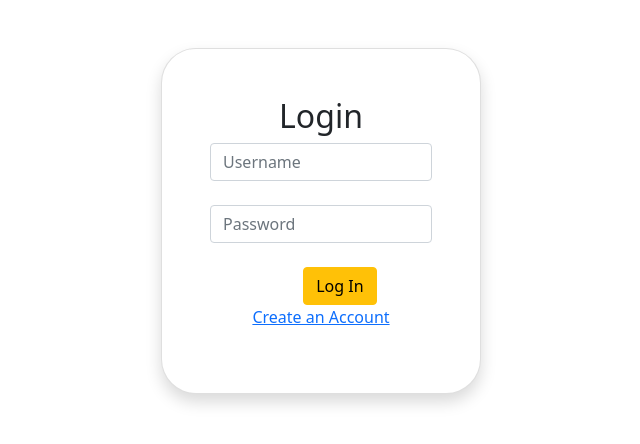
After one commit to vineethm5/movieticket, a Django app: page /login/ in a window 1280 px wide. The commit adds this page. Shown: the top 444 px of the page, without its empty margins (319-959 px from the left). Run offline with Django 4.2, Linux system fonts and the light colour scheme.

Commit message:
added login page

```diff
--- /dev/null
+++ b/myproject/myapp/templates/base.html
@@ -0,0 +1,19 @@
+<!doctype html>
+<html lang="en">
+
+<head>
+  <!-- Required meta tags -->
+  <meta charset="utf-8">
+  <meta name="viewport" content="width=device-width, initial-scale=1">
+
+  <link href="https://cdn.jsdelivr.net/npm/bootstrap@5.0.2/dist/css/bootstrap.min.css" rel="stylesheet"
+    integrity="sha384-EVSTQN3/azprG1Anm3QDgpJLIm9Nao0Yz1ztcQTwFspd3yD65VohhpuuCOmLASjC" crossorigin="anonymous">
+  <link rel="stylesheet" href="https://cdnjs.cloudflare.com/ajax/libs/font-awesome/6.4.0/css/all.min.css">
+ </head>
+ <body>
+ {% block start %}
+
+    {% endblock %}
+
+</body>
+</html>
--- /dev/null
+++ b/myproject/myapp/templates/login.html
@@ -0,0 +1,44 @@
+{% extends "base.html" %}
+
+{% block start %}
+<style>
+  #goal {
+    border-radius: 35px;
+  }
+
+  .mid {
+    margin-left: 42%;
+  }
+</style>
+
+<div class="container mt-5 mx-auto col-md-3 card shadow p-5" id="goal">
+  <div class="login-form">
+    {% if messages %}
+    {% for message in messages %}
+    <div class="alert alert-danger {{ message.tags }}" role="alert">
+      {{ message }}
+    </div>
+    {% endfor %}
+    {% endif %}
+    <form action="" method="post">
+      {% csrf_token %}
+      <h2 class="text-center">Login </h2>
+      <div class="form-group">
+
+        <input type="text" class="form-control" name="username" placeholder="Username" required>
+
+      </div>
+      <div class="form-group mt-4">
+        <input type="password" class="form-control" name="password" placeholder="Password" required>
+      </div>
+      <div class="form-group mt-4">
+        <button class="btn btn-warning btn-block mid">Log In </button>
+      </div>
+
+
+    </form>
+    <p class="text-center"><a href="{% url 'register' %}">Create an Account</a></p>
+  </div>
+
+</div>
+{% endblock %}
--- a/myproject/myapp/urls.py
+++ b/myproject/myapp/urls.py
@@ -1,5 +1,7 @@
 from django.urls import path
 from .views import *
 urlpatterns=[
-    path("",home,name='homepage')
+    path("",home,name='homepage'),
+    path("login/",login,name="login"),
+    path("register",register,name="register"),
 ]
--- a/myproject/myapp/views.py
+++ b/myproject/myapp/views.py
@@ -1,5 +1,40 @@
-from django.shortcuts import render
-
+from django.shortcuts import redirect, render
+from django.contrib.auth.models import *
+from django.contrib.auth import authenticate
+from django.contrib import messages
 # Create your views here.
 def home(req):
     return render(req,"home.html")
+
+
+def login(req):
+    if req.method =='POST':
+        username=req.POST.get("username")
+        password=req.POST.get("password")
+
+        if not User.objects.all().filter(username=username).exists():
+            messages.info(req,"Incorrect User Name")
+            redirect('/login/')
+        else:
+            user=authenticate(username=username,password=password)
+            if user is None:
+                messages.info(req,"Incorrect Password")
+                redirect('/login/')
+            else:
+                return render(req,"menu.html")
+
+    return render(req,"login.html")
+
+def register(req):
+    if req.method == "POST":
+        username=req.POST.get("username")
+        password=req.POST.get("password")
+
+        queryset=User.objects.create_user(
+            username=username
+        )
+        queryset.set_password(password)
+        queryset.save()
+        messages.info(req,"Account Created Successfully")
+
+    return render(req,"register.html")
```
Also changed, not shown: myproject/myapp/templates/home.html (+60 -5 lines), myproject/myapp/templates/menu.html (added, +35 -0 lines), myproject/myapp/templates/register.html (added, +45 -0 lines), myproject/db.sqlite3.
